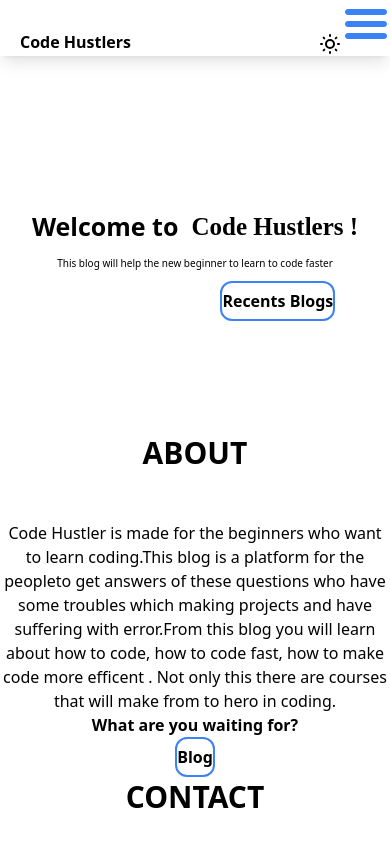
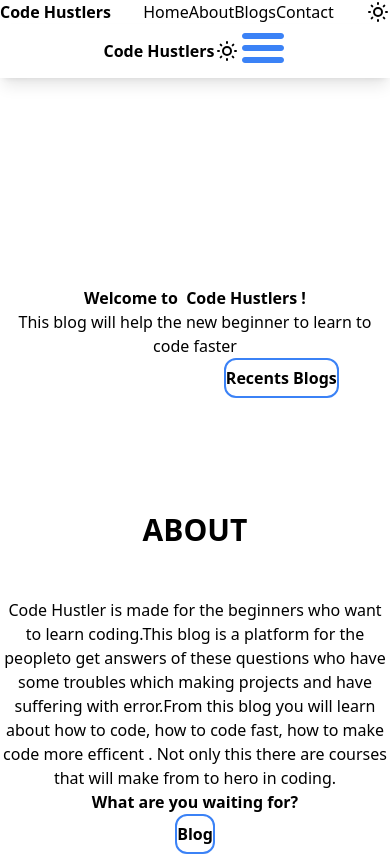
Before and after one commit to akhilpamwani/CodeHustler, a Next.js app: page / in a window 390 px wide. Shown: the top 856 px of the page. Built offline with nearby package versions, Linux system fonts and the light colour scheme.

Commit message:
first commit

```diff
--- a/styles/globals.css
+++ b/styles/globals.css
@@ -1,174 +1,3 @@
 @tailwind base;
 @tailwind components;
 @tailwind utilities;
-
-/* @import url('https://fonts.googleapis.com/css2?family=Roboto+Slab:wght@500&display=swap'); */
-/* @import url('https://fonts.googleapis.com/css2?family=Lobster+Two&display=swap'); */
-/*  @import url('https://fonts.googleapis.com/css2?family=Pacifico&display=swap'); */
-/* @import url('https://fonts.googleapis.com/css2?family=Kaushan+Script&display=swap'); */
-/* @import url('https://fonts.googleapis.com/css2?family=DM+Serif+Display&display=swap'); */
-
-*{
-    margin: 0;
-    box-sizing: border-box;
-    padding: 0;
-
-}
-
-html,body{
-    margin: 0;
-    padding: 0;
-    box-sizing: border-box;
-}
-
-
-
-
-.DM{
-    font-family: 'DM Serif Display', serif;
-}
-
-
-.Lobster{
-    font-family: 'Lobster Two', cursive;
-}
-
-.Roboto{
-    font-family: 'Roboto Slab', serif;
-}
-
-.btn:hover{
-    color: white;
-
-    background: linear-gradient(112deg, #AAFFEC -63.59%, #ff4ecd -20.3%,#0070F3 70.46%);
-    text-align: center;
-    justify-content: center;
-    align-items: center;
-    width: 8rem;
-    border-radius: 0.5rem;
-    text-align: center;
-    display: flex;
-    border-radius: 0.5rem;
-    border: none;
-}
-.btn{
-   border: 2px solid blue;
-background: transparent;
-  background-color: transparent;
-    text-align: center;
-    justify-content: center;
-    align-items: center;
-    width: 8rem;
-    border-radius: 0.5rem;
-    text-align: center;
-    display: flex;
-    color: blue;
-    border-radius: 0.5rem;
-
-
-}
-.NavBar{
-  height: 80px;
-  position: fixed;
-  top: 0;
-}
-.footer{
-    margin-top: 10rem;
-}
-.blog-resp{
-    justify-content: center !important;
-    margin: auto !important;
-
-     }
-@media screen and (max-width:1023px){
-    .blog_resp{
-    width: 300px !important;
-    }
-}
-
-@media screen and (max-width:850px){
-    .Img-Resp{
-        width: 180px;
-    }
-
-    .Home-h1-Resp{
-        font-size: 35px;
-    }
-}
-@media screen and (max-width:651px){
-    .NavBar{
-        display: none;
-    }
-.Nav-ul{
-    display: none !important ;
-}
-.Home-h1-Resp{
-    font-size: 25px;
-    margin-bottom: 10px;
-}
-.Home-para{
-    font-size: 10px;
-    margin-bottom: 10px;
-}
-.Hambuger{
-    display: flex;
-    flex-direction: column;
-    width: 15px;
-    background-color: inherit;
-    color: inherit;
-}
-.line{
-    width: 15px;
-    background-color: inherit;
-    color: inherit;
-}
-}
-
-@media screen and (max-width:450px){
-    .Form-input{
-        width: 13rem;
-    }
-    .About-Para-Resp{
-        width: 100%;
-    }
-}
-@media screen and (max-width:650px){
-    .Menu{
-        margin-top: 2rem;
-    }
-    .Navul {
-        display: flex;
-        flex-direction: column;
-        /* margin: 154px auto; */
-        margin-top: 155px;
-    }
-     .Img-Resp{
-        width: 90px;
-    }
-    .Nav{
-        display: flex !important;
-        flex-direction: row;
-        background-color: inherit;
-        color: inherit;
-        position: fixed;
-        top: 0;
-
-    }
-    .Nav-Logo-Div{
-        margin: auto;
-
-    }
-    .Nav-Logo{
-        position: absolute;
-        top: 30px;
-        left: 20px;
-    }
-}
-.Nav{
-    display: none;
-}
-@media screen and (max-width:345px){
-    .blog_resp{
-    width: 250px !important;
-    }
-}
```
